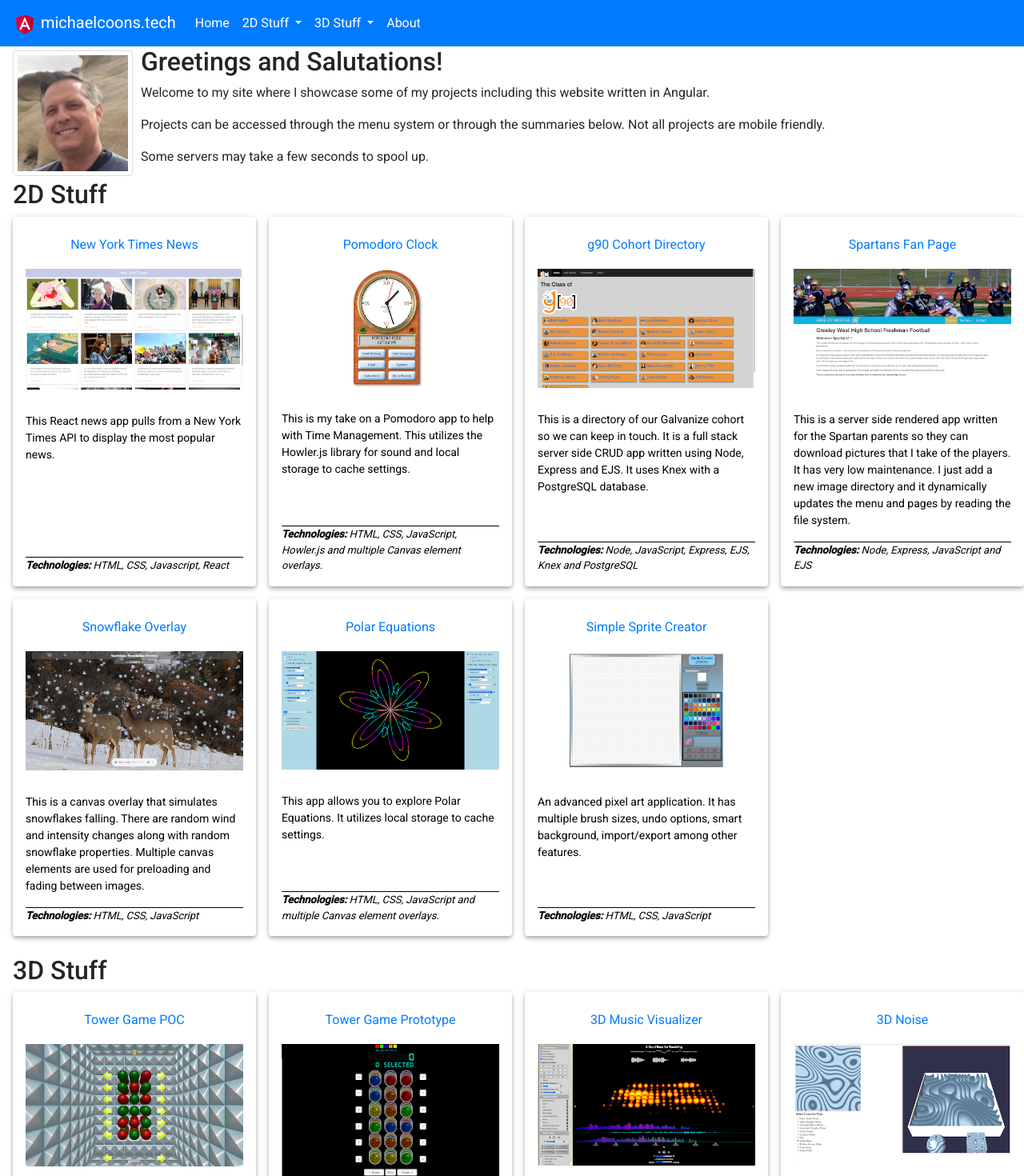
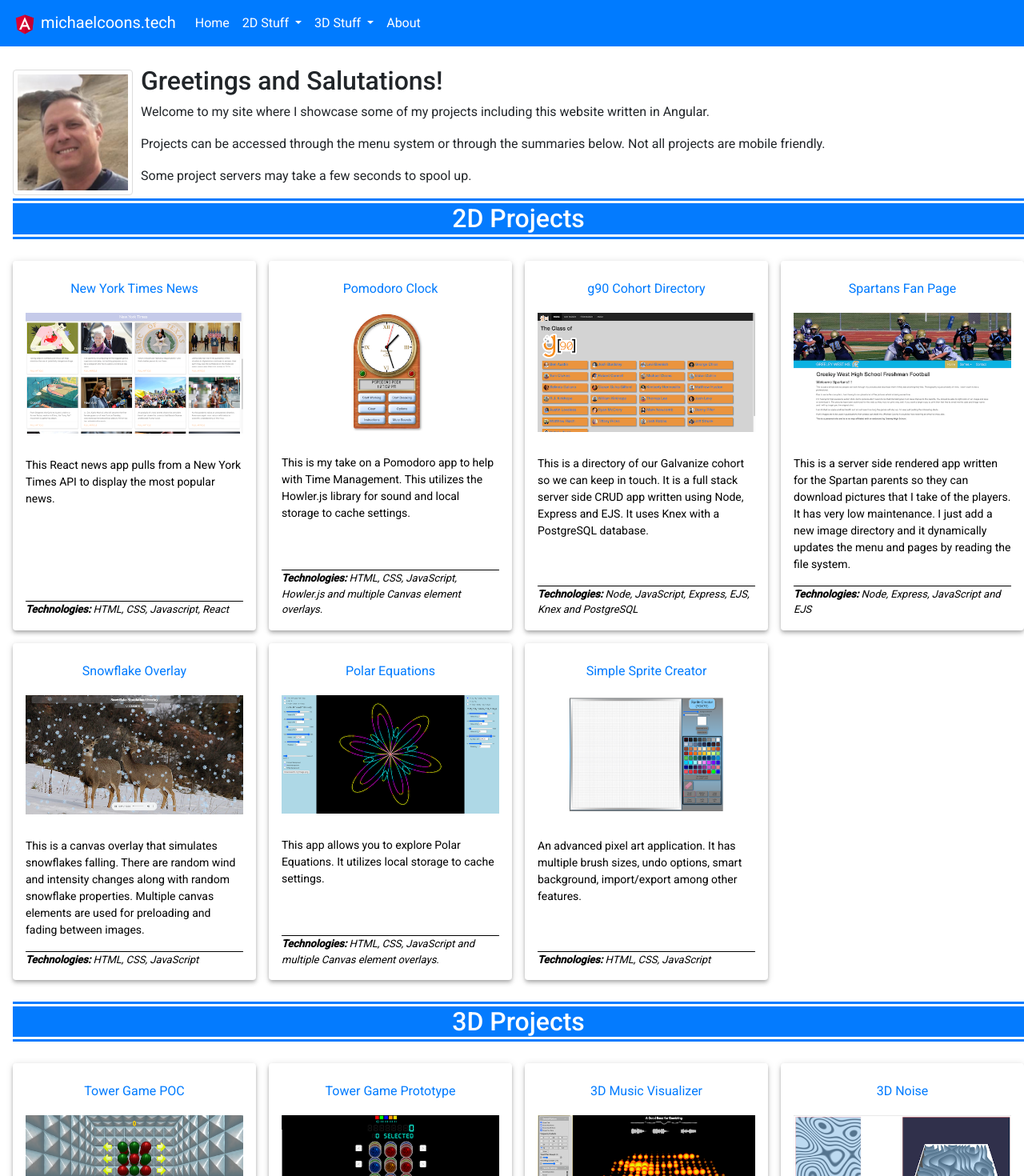
Before and after one commit to mcoons/combined, an Angular app: page /home in a window 1280 px wide. Shown: the top 1470 px of the page at 80% size. Built offline with nearby package versions, Linux system fonts and the light colour scheme.

Commit message:
added projects and me img

```diff
--- a/src/app/home/home.component.css
+++ b/src/app/home/home.component.css
@@ -23,6 +23,24 @@
     margin-right: 10px;
     float: left;  }
 }
+
+hr.solid {
+  border-top: 3px solid #047BFE;
+  margin-top: 3px;
+  margin-bottom: 3px;
+
+}
+
+
+#stuff2d, #stuff3d {
+  justify-content: center;
+  text-align: center;
+  background-color: #047BFE;
+  color: white;
+  margin: 0;
+}
+
+
 /*
 ul {
     list-style-type: none;
--- a/src/app/home/home.component.html
+++ b/src/app/home/home.component.html
@@ -1,19 +1,25 @@
 <div id="homeContainer">
+    <br>
     <img id="me" src="/assets/images/me.jpg" alt="Authors image">
     <h2>Greetings and Salutations!</h2>
     <p>Welcome to my site where I showcase some of my projects including this website written in Angular.</p>
     <p>Projects can be accessed through the menu system or through the summaries below. Not all projects are mobile friendly.</p>
-    <p>Some servers may take a few seconds to spool up.</p>
-    <h2>2D Stuff</h2>
+    <p>Some project servers may take a few seconds to spool up.</p>
+    <hr class="solid">
+    <h2 id="stuff2d" >2D Projects</h2>
+    <hr class="solid">
+    <br>
     <div fxLayout="row wrap" fxLayoutGap="16px grid">
         <div fxFlex="25%" fxFlex.xs="100%" fxFlex.sm="33%" fxLayoutAlign="stretch stretch"
             *ngFor="let item of appData2D; let i = index">
             <app-appcard [carditem]="item" fxLayoutAlign="space-evenly stretch"></app-appcard>
         </div>
     </div>
-
     <br>
-    <h2>3D Stuff</h2>
+    <hr class="solid">
+    <h2 id="stuff3d" >3D Projects</h2>
+    <hr class="solid">
+    <br>
     <div fxLayout="row wrap" fxLayoutGap="16px grid">
         <div fxFlex="25%" fxFlex.xs="100%" fxFlex.sm="33%" fxLayoutAlign="stretch stretch"
             *ngFor="let item of appData3D; let i = index">
```
